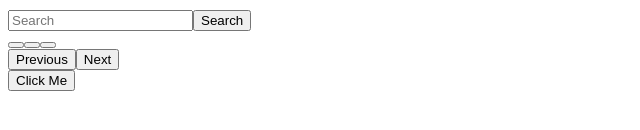
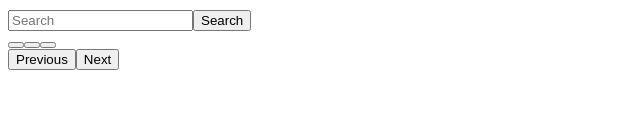
Before and after one commit to jorgeparis/hi-vanyingui-react, a React app in the folder app/: page / in a window 1280 px wide. Shown: the part 174-304 px from the top of the page, without its empty margins (0-640 px from the left). Built offline with nearby package versions, Linux system fonts and the light colour scheme; the HTML template or start-up script is replaced by a standard one.

Commit message:
SEM IDEAS

```diff
--- a/app/src/App.tsx
+++ b/app/src/App.tsx
@@ -8,12 +8,18 @@ import { Produtos } from "./Productos";
 import { Button } from "./Button";
 
 function App() {
+  const alunos = [
+
+    {id:1,name:'Jorge Paris',isAlive:true},
+    {id:2,name:'Jorge Paris',isAlive:true},
+    {id:3,name:'Jorge Paris',isAlive:true},
+  ];
   return (
     <div className="container p-5 gap-10" style={{ background: "rede" }}>
       <Navbar />
       <Carousel />
       <Produtos />
-      <Button />
+      <Button alunos={alunos}/>
     </div>
   );
 }
--- a/app/src/Button.tsx
+++ b/app/src/Button.tsx
@@ -1,15 +1,12 @@
-export function Button(){
+import { Key, ReactElement, JSXElementConstructor, ReactNode, ReactPortal } from "react";
 
+export function Button({ alunos }) {
+  //PARA TRATAR EVENTOS APENAS CRIAMOS A FUNCAO/HANDLER DE EVENTOS E FAZEMOS SUA REFERENCIA NO ELEMENTO  A ESCUTAR O EVENTO
+  const lista_de_alunos = alunos.map((aluno) => {
+    <li key={aluno.id}>{aluno.name}</li>;
+  });
 
-    //PARA TRATAR EVENTOS APENAS CRIAMOS A FUNCAO/HANDLER DE EVENTOS E FAZEMOS SUA REFERENCIA NO ELEMENTO  A ESCUTAR O EVENTO
-
-    function handler(){
-
-        return alert('I was clicked')
-    }
-    return (
-        <>
-        <button type="button" className="btn btn-primary" onClick={handler}>Click Me</button>
-        </>
-    )
+  return <>
+  <ul>{lista_de_alunos}</ul>
+  </>;
 }
```
